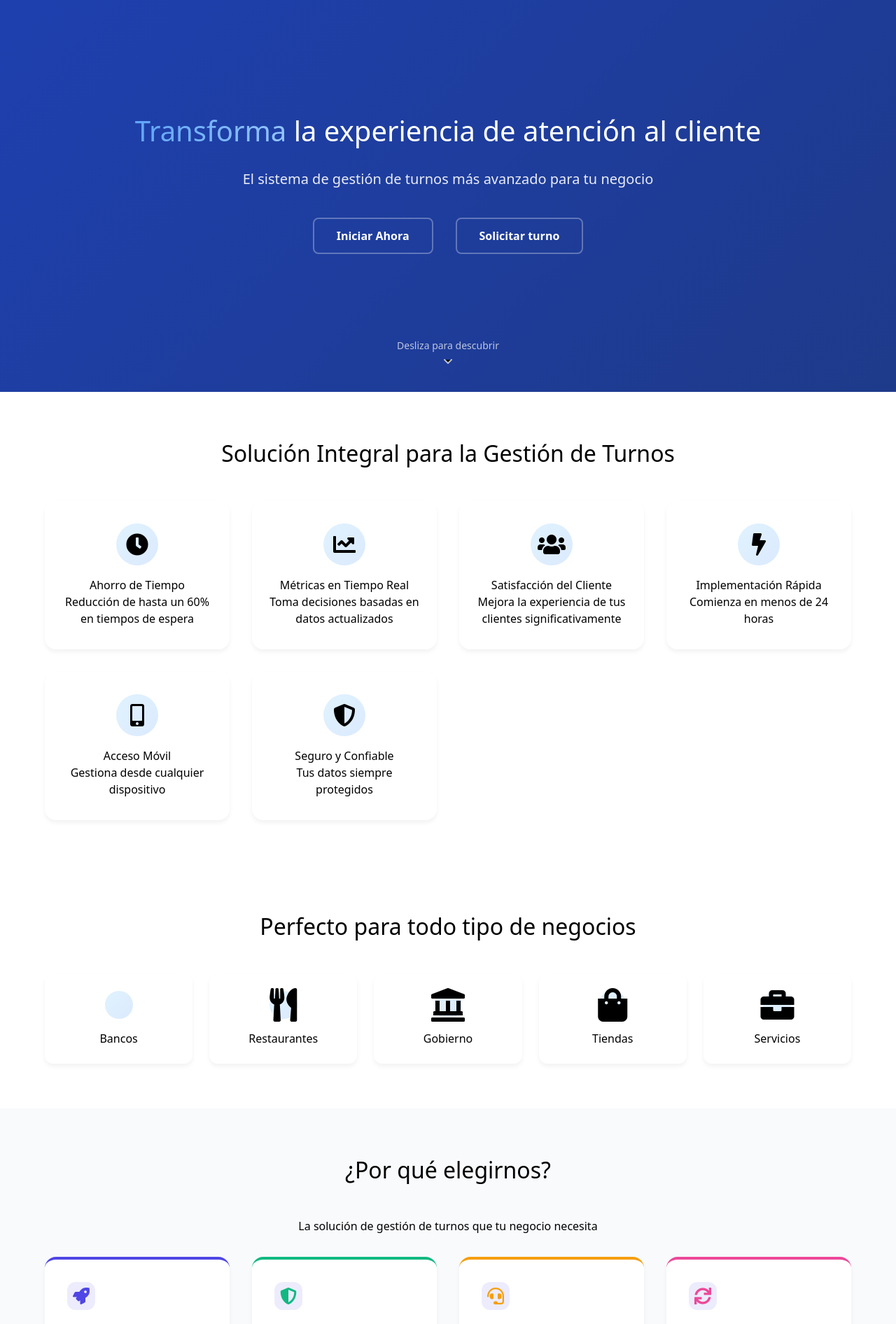
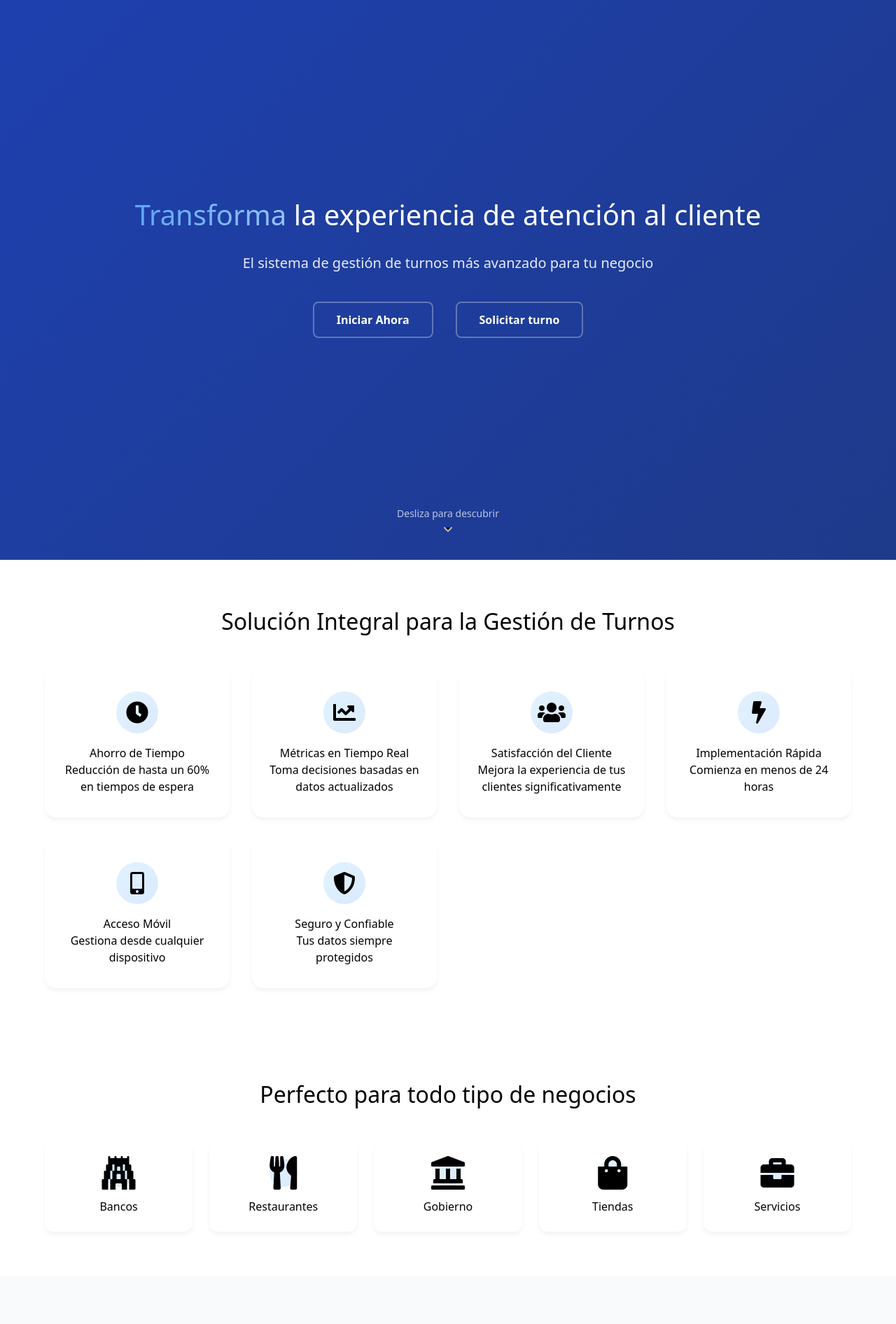
Before and after one commit to Ciare95/digiturno, a Vue app in the folder Frontend/: page / in a window 1280 px wide. Shown: the top 1892 px of the page at 70% size. Built offline with nearby package versions, Linux system fonts and the light colour scheme.

Commit message:
Se hicieron cambios en los iconos

```diff
--- a/Frontend/src/views/Home.vue
+++ b/Frontend/src/views/Home.vue
@@ -1,5 +1,6 @@
 <template>
   <div class="home">
+
     <!-- Hero Section -->
     <section class="hero">
       <div class="hero-content">
@@ -87,6 +88,11 @@
         </div>
       </div>
     </section>
+    <footer>
+      <div class="container" style="text-align: center; padding: 2rem 0; color: var(--text-light); font-size: 0.875rem;">
+        &copy; 2025 Digiturno. Todos los derechos reservados.
+      </div>
+    </footer>
   </div>
 </template>
 
@@ -104,7 +110,7 @@ export default {
         { icon: 'fa-shield-alt', title: 'Seguro y Confiable', description: 'Tus datos siempre protegidos' }
       ],
       industries: [
-        { name: 'Bancos', icon: 'fa-bank' },
+        { name: 'Bancos', icon: 'fa-gopuram' },
         { name: 'Restaurantes', icon: 'fa-utensils' },
         { name: 'Gobierno', icon: 'fa-landmark' },
         { name: 'Tiendas', icon: 'fa-shopping-bag' },
@@ -193,7 +199,7 @@ body {
 }
 
 .hero {
-  min-height: 70vh;
+  min-height: 100vh;
   display: flex;
   align-items: center;
   justify-content: center;
```
